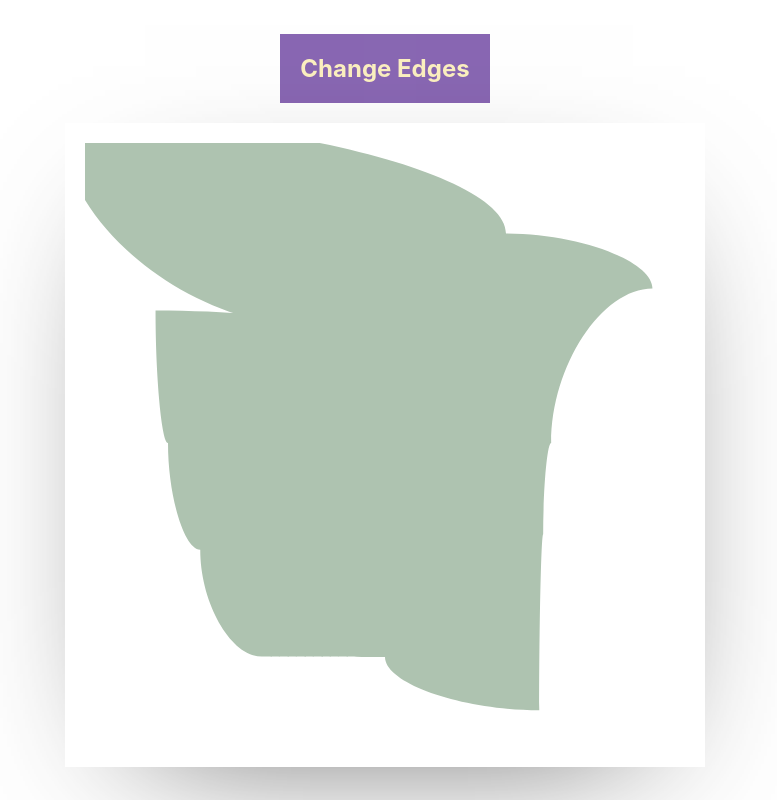
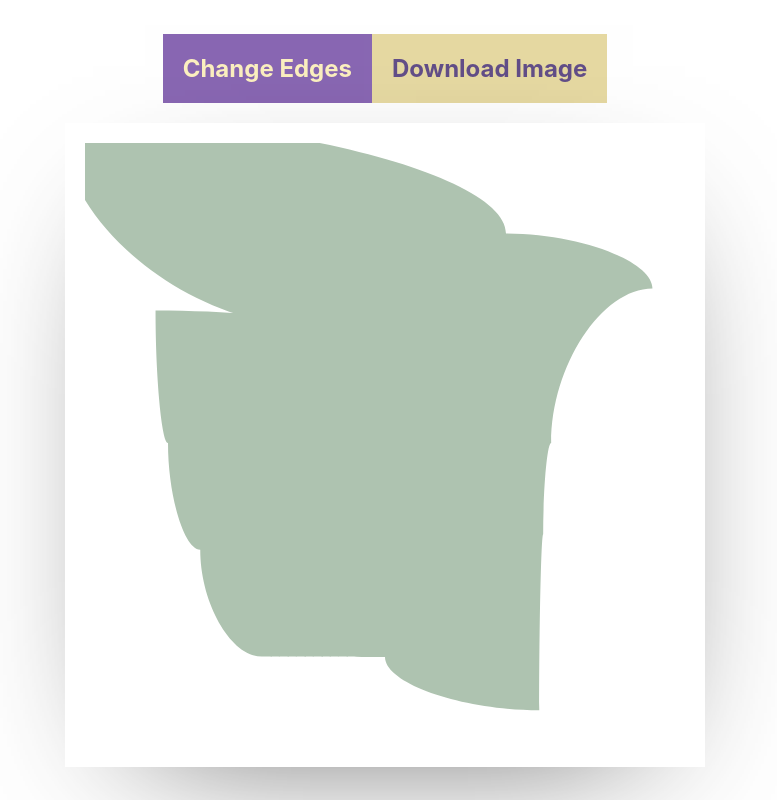
Before and after one commit to Code-for-artists/shape-generator, a React (Create React App) app: page / in a window 1280 px wide. Shown: the whole page, without its empty margins (255-1032 px from the left). Built offline with nearby package versions, Linux system fonts and the light colour scheme.

Commit message:
Add(-): download button

```diff
--- a/src/App.css
+++ b/src/App.css
@@ -66,8 +66,11 @@ body {
     transform: rotate(360deg);
   }
 }
+button {
+  all: unset;
+}
+
 .edges-button {
-  all: unset;
   padding: 20px;
   font-size: 24px;
   margin-bottom: 20px;
@@ -77,3 +80,15 @@ body {
   border: none;
   font-weight: 700;
 }
+
+.download-button {
+
+  padding: 20px;
+  font-size: 24px;
+  margin-bottom: 20px;
+  text-transform: capitalize;
+  background-color: #E6D9A2;
+  color: #624E88;
+  border: none;
+  font-weight: 700;
+}
--- a/src/App.js
+++ b/src/App.js
@@ -1,21 +1,32 @@
-import { useState } from 'react';
-import './App.css';
+import { useRef, useState } from 'react';
+
 import { Shape } from './components/Shape';
 import { randomIntFromInterval } from "./utils/shapeGenerators";
 
+import './App.css';
+import { downloadSVGAsPNG } from './utils/downloadPng';
+
 function App() {
   const [edges, setEdges] = useState(randomIntFromInterval(6, 20))
+  const svgRef = useRef(null)
   const handleRandomEdges = () => {
     const newEdges = randomIntFromInterval(6, 20)
     setEdges(newEdges)
   }
+  const handleDownload = () => downloadSVGAsPNG(svgRef.current)
+
   return (
     <div className="App">
       <div>
-        <button class="edges-button" onClick={handleRandomEdges}>
-          change edges
-        </button>
-        <Shape size={600} edges={edges} />
+        <div className="button-container">
+          <button class="edges-button" onClick={handleRandomEdges}>
+            change edges
+          </button>
+          <button class="download-button" onClick={handleDownload}>
+            download image
+          </button>
+        </div>
+        <Shape svgRef={svgRef} size={600} edges={edges} />
       </div>
     </div>
   );
--- a/src/components/Shape.jsx
+++ b/src/components/Shape.jsx
@@ -24,7 +24,7 @@ export const Shape = (props) => {
   const fill = COLORS[colorIndex]
   return (
     <div className="shape-card" onClick={reDrawShapes}>
-      <svg width={props.size} height={props.size} fill={fill}>
+      <svg ref={props.svgRef} width={props.size} height={props.size} fill={fill}>
         <path d={path} />
       </svg>
     </div>
```
Also changed, not shown: src/utils/downloadPng.js (added, +30 -0 lines).
